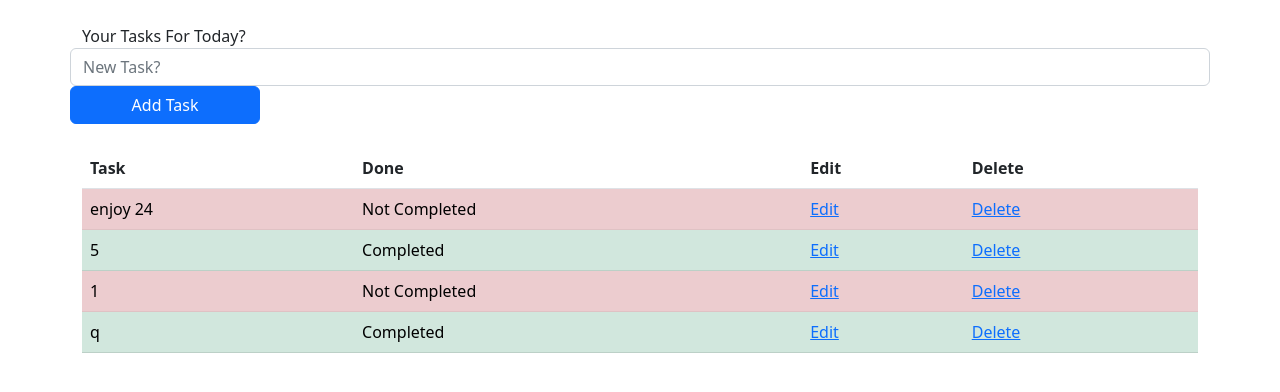
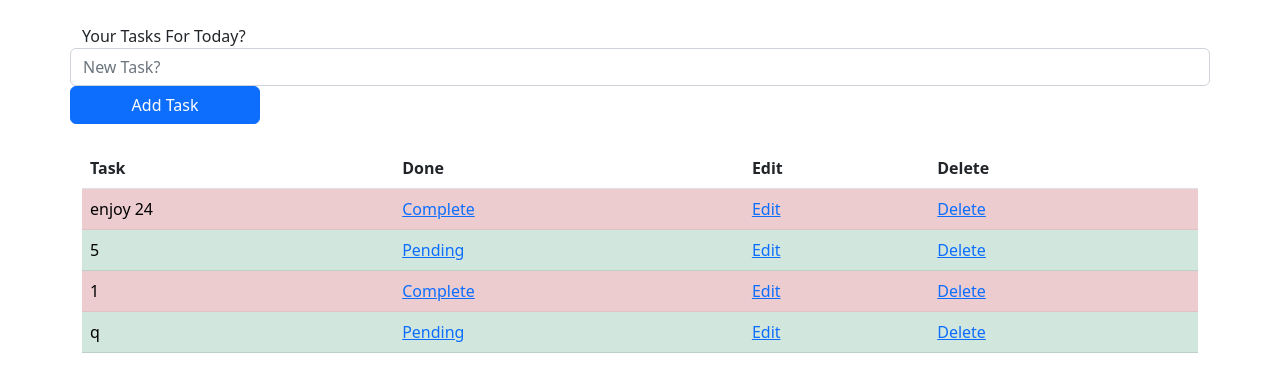
Before and after one commit to GabrielSiket/get-more-done, a Django app: page /todolist/ in a window 1280 px wide. Shown: the part 103-495 px from the top of the page. Run offline with Django 3.2, Linux system fonts and the light colour scheme; data comes from the database, SQL or seed files in the repository; both versions use the stored data as it was after the commit.

Commit message:
add option to mark tasks as complete or pending

```diff
--- a/get_more_done/templates/edit.html
+++ b/get_more_done/templates/edit.html
@@ -10,8 +10,9 @@
 
       <form method="POST" class="row">
         {% csrf_token %}
-        <label class="col-lg-2">Your Tasks For Today?</label>
+        <label class="col-lg-2"></label>
         <input type="text" class="form-control col-lg-6" name="task" placeholder="{{ task_obj.task }}" value="{{ task_obj.task }}">
+        <input type="hidden" name="done" value="{{ task_obj.done }}">
         <button type="submit" class="btn btn-primary col-lg-2">Update Task</button>
       </form>
     </div>
--- a/get_more_done/templates/todolist.html
+++ b/get_more_done/templates/todolist.html
@@ -38,14 +38,14 @@
                       {% if obj.done %}
                           <tr class="table-success">
                             <td>{{ obj.task }}</td>
-                            <td>Completed</td>
+                            <td><a href="{% url 'pending_task' obj.id %}">Pending</a></td>
                             <td><a href="{% url 'edit_task' obj.id %}">Edit</a></td>
                             <td><a href="{% url 'delete_task' obj.id %}">Delete</a></td>
                           </tr>
                       {% else %}
                       <tr class="table-danger">
                         <td>{{ obj.task }}</td>
-                        <td>Not Completed</td>
+                        <td><a href="{% url 'complete_task' obj.id %}">Complete</a></td>
                         <td><a href="{% url 'edit_task' obj.id %}">Edit</a></td>
                         <td><a href="{% url 'delete_task' obj.id %}">Delete</a></td>
                       </tr>
--- a/get_more_done/urls.py
+++ b/get_more_done/urls.py
@@ -5,6 +5,8 @@ urlpatterns = [
     path('', views.todolist, name='todolist'),
     path('delete/<task_id>', views.delete_task, name='delete_task'),
     path('edit/<task_id>', views.edit_task, name='edit_task'),
+    path('complete/<task_id>', views.complete_task, name='complete_task'),
+    path('pending/<task_id>', views.pending_task, name='pending_task'),
     path('contact', views.contact, name='contact'),
     path('about', views.about, name='about'),
 ]
--- a/get_more_done/views.py
+++ b/get_more_done/views.py
@@ -36,6 +36,18 @@ def edit_task(request, task_id):
         task_obj = TaskList.objects.get(pk=task_id)
         return render(request, 'edit.html', {'task_obj': task_obj})
 
+def complete_task(request, task_id):
+    task = TaskList.objects.get(pk=task_id)
+    task.done = True
+    task.save()
+    return redirect('todolist')
+
+def pending_task(request, task_id):
+    task = TaskList.objects.get(pk=task_id)
+    task.done = False
+    task.save()
+    return redirect('todolist')
+
 
 def contact(request):
     context = {
```
Also changed, not shown: db.sqlite3.
